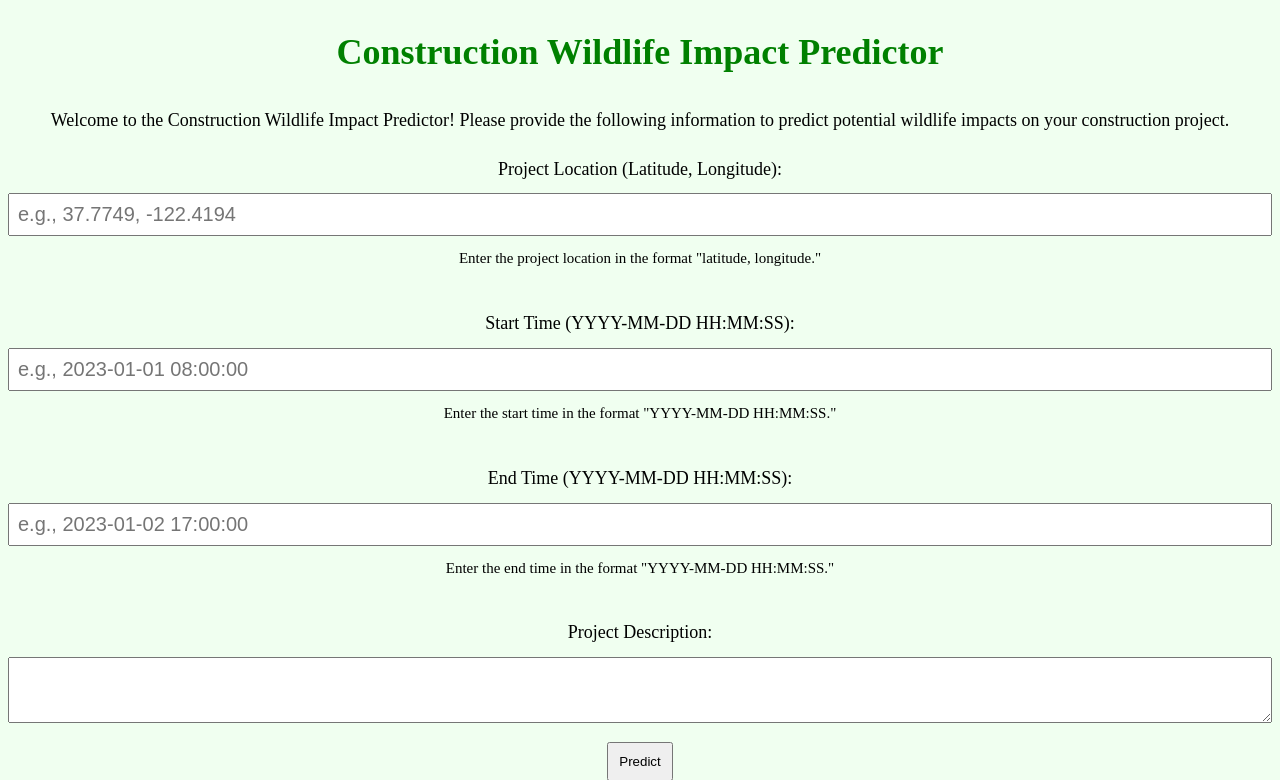
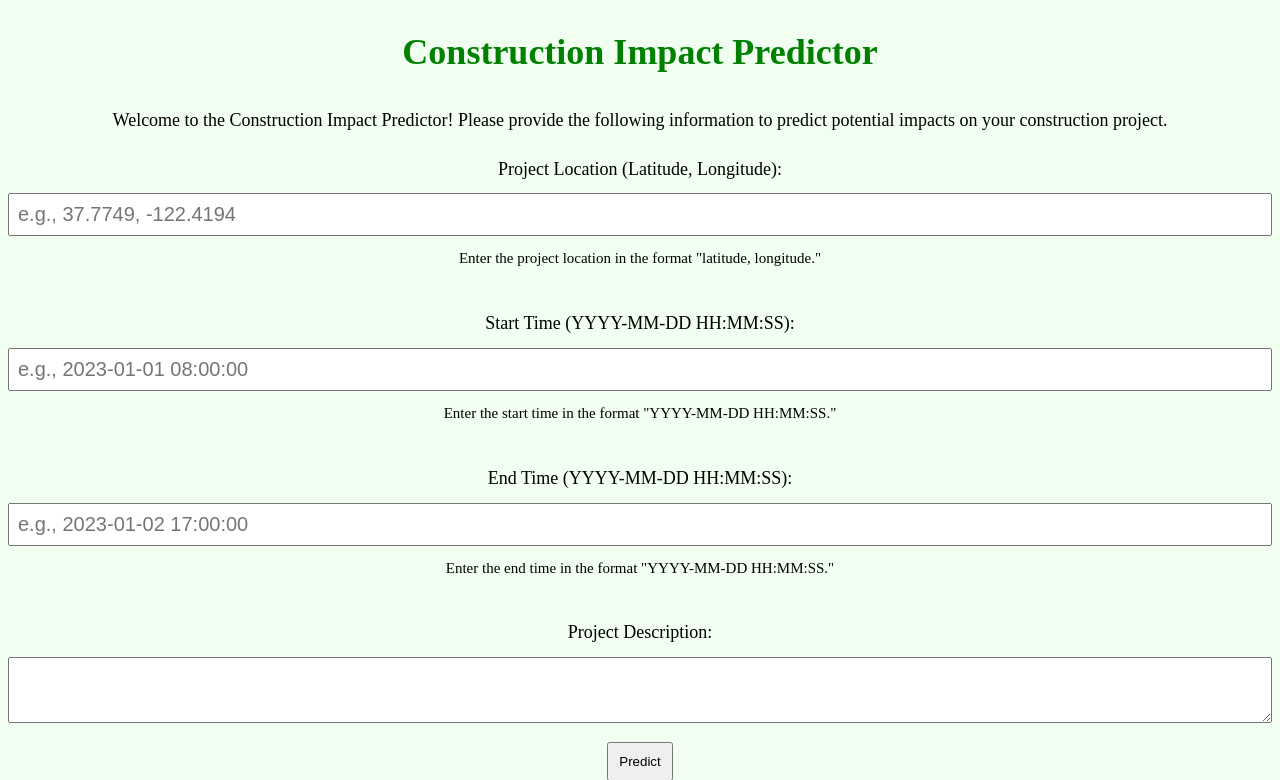
Before and after one commit to KerwinTaT/wildlife_predictor, a Flask app: page / in a window 1280 px wide. Shown: the top 780 px of the page. Run offline with Flask 3, Linux system fonts and the light colour scheme.

Commit message:
make it more organized

```diff
--- a/app.py
+++ b/app.py
@@ -5,7 +5,8 @@ from data_processor import DataProcessor
 app = Flask(__name__)
 
 # Instantiate ApiHandler with API keys
-api_handler = ApiHandler(openweathermap_api_key="ee9e8dc99954f000e07a583dfd152412", opencage_api_key="b8cd8b7ad6cd4435b414a0dc4d742d09")
+api_handler = ApiHandler(openweathermap_api_key="ee9e8dc99954f000e07a583dfd152412",
+                         opencage_api_key="b8cd8b7ad6cd4435b414a0dc4d742d09")
 
 def extract_lat_lon_from_location(project_location):
     lat, lon = project_location.split(', ')
--- a/templates/index.html
+++ b/templates/index.html
@@ -41,8 +41,10 @@
     </style>
 </head>
 <body>
-    <h1>Construction Wildlife Impact Predictor</h1>
-    <p>Welcome to the Construction Wildlife Impact Predictor! Please provide the following information to predict potential wildlife impacts on your construction project.</p>
+    <h1>Construction Impact Predictor</h1>
+    <p>Welcome to the Construction Impact Predictor!
+        Please provide the following information to predict
+        potential impacts on your construction project.</p>
 
     <form action="/predict" method="post">
         <label for="project_location">Project Location (Latitude, Longitude):</label>
```
